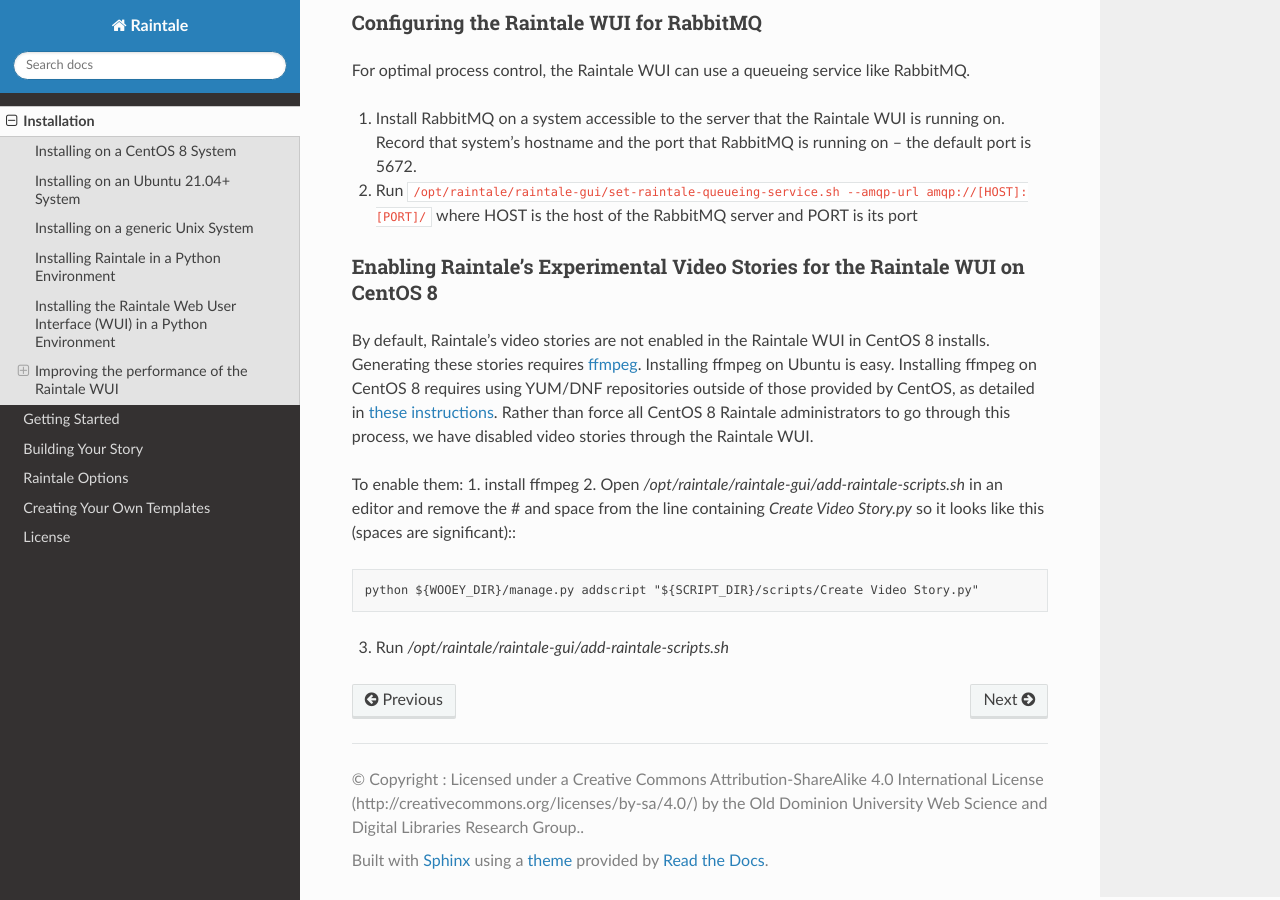
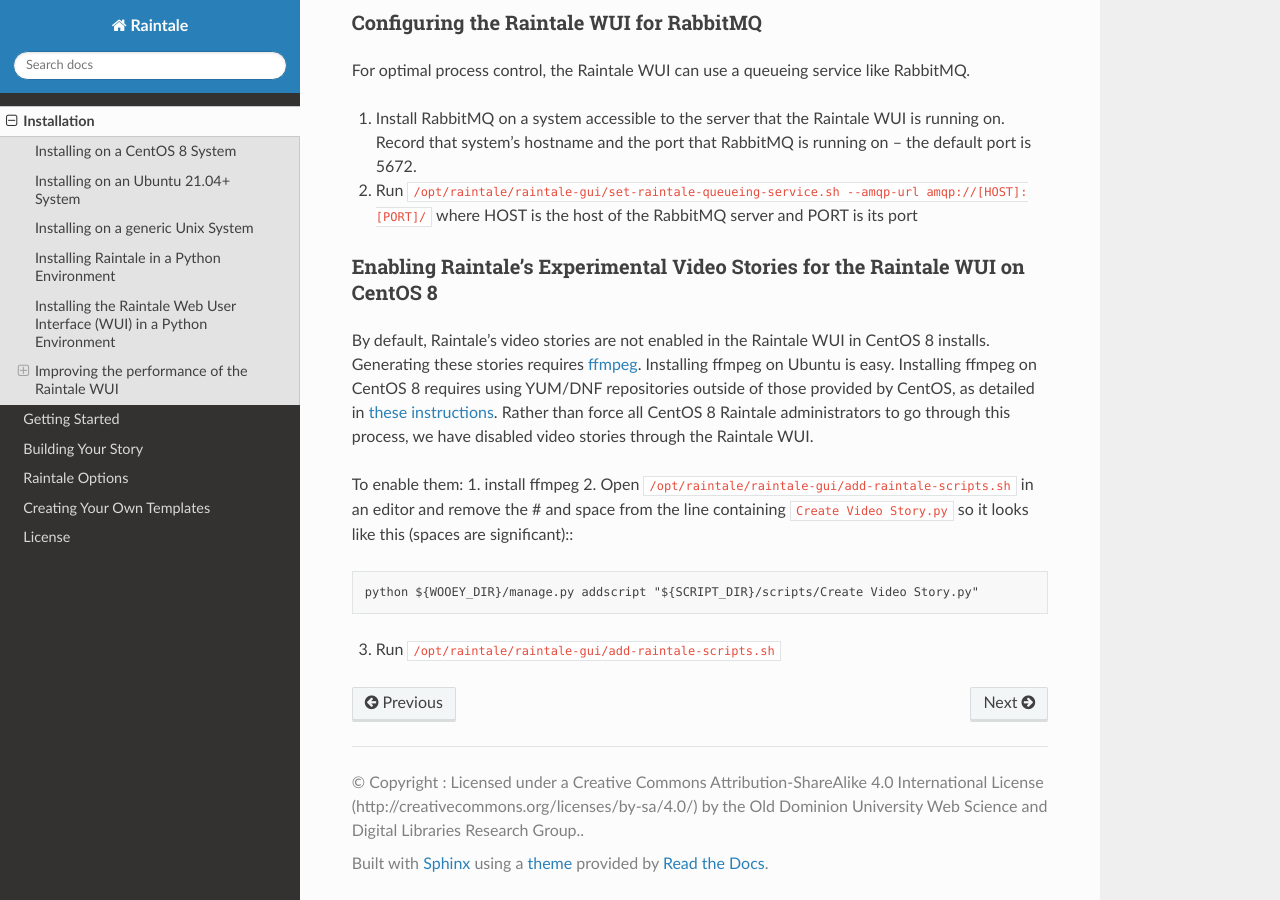
Before and after one commit to oduwsdl/raintale, a Sphinx documentation site: the page built from docs/source/install.rst, in a window 1280 px wide and 900 px high, scrolled down 2904 px. Built offline with Sphinx 7.4.7 and the Read the Docs theme 2.0.0, drawn with Linux system fonts in a browser that asks for light colours.

Commit message:
documentation fixes

```diff
--- a/docs/source/install.rst
+++ b/docs/source/install.rst
@@ -109,8 +109,8 @@
 
 To enable them:
 1. install ffmpeg
-2. Open `/opt/raintale/raintale-gui/add-raintale-scripts.sh` in an editor and remove the # and space from the line containing `Create Video Story.py` so it looks like this (spaces are significant):::
+2. Open ``/opt/raintale/raintale-gui/add-raintale-scripts.sh`` in an editor and remove the # and space from the line containing ``Create Video Story.py`` so it looks like this (spaces are significant):::
 
     python ${WOOEY_DIR}/manage.py addscript "${SCRIPT_DIR}/scripts/Create Video Story.py"
 
-3. Run `/opt/raintale/raintale-gui/add-raintale-scripts.sh`
+3. Run ``/opt/raintale/raintale-gui/add-raintale-scripts.sh``
```
